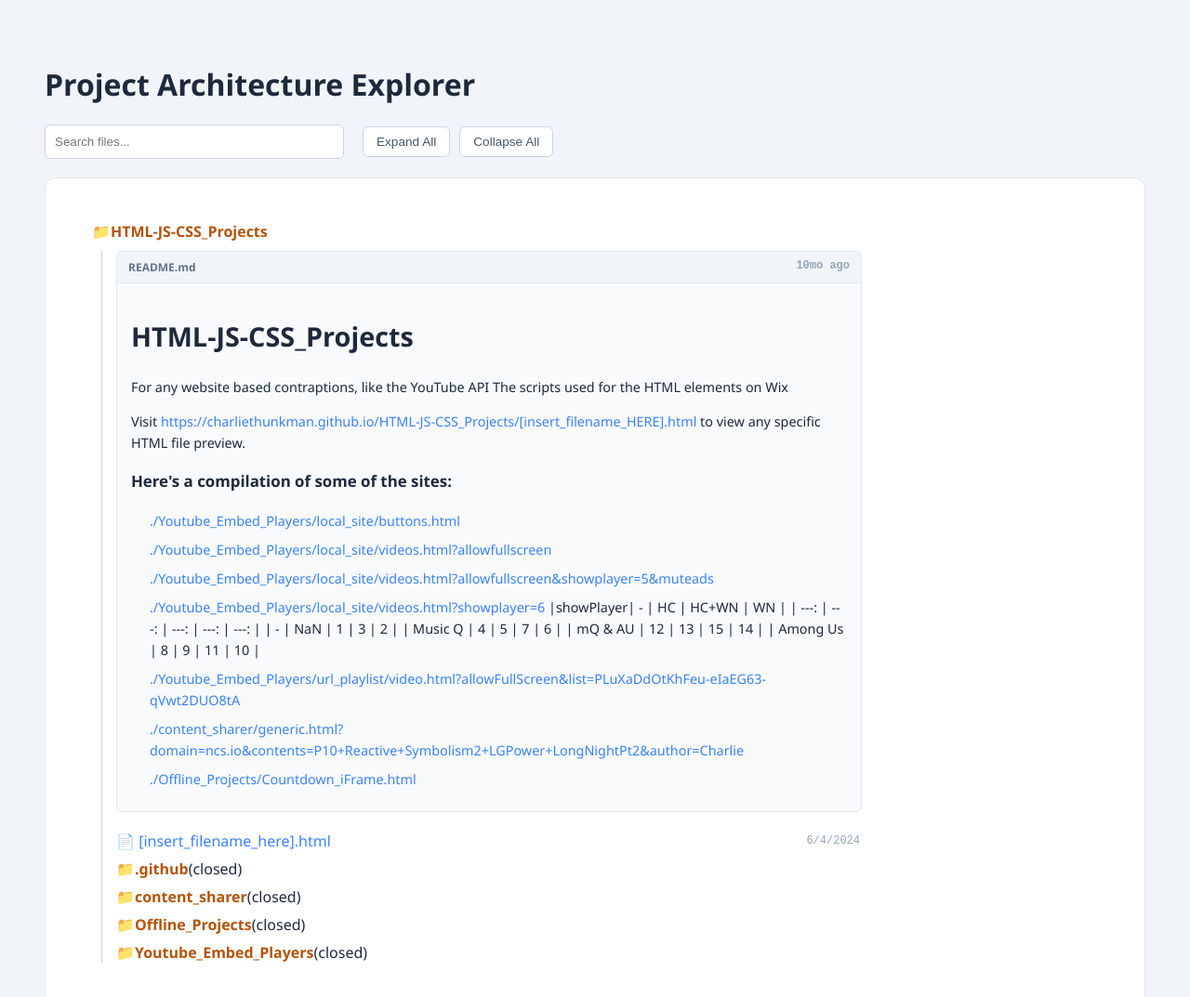
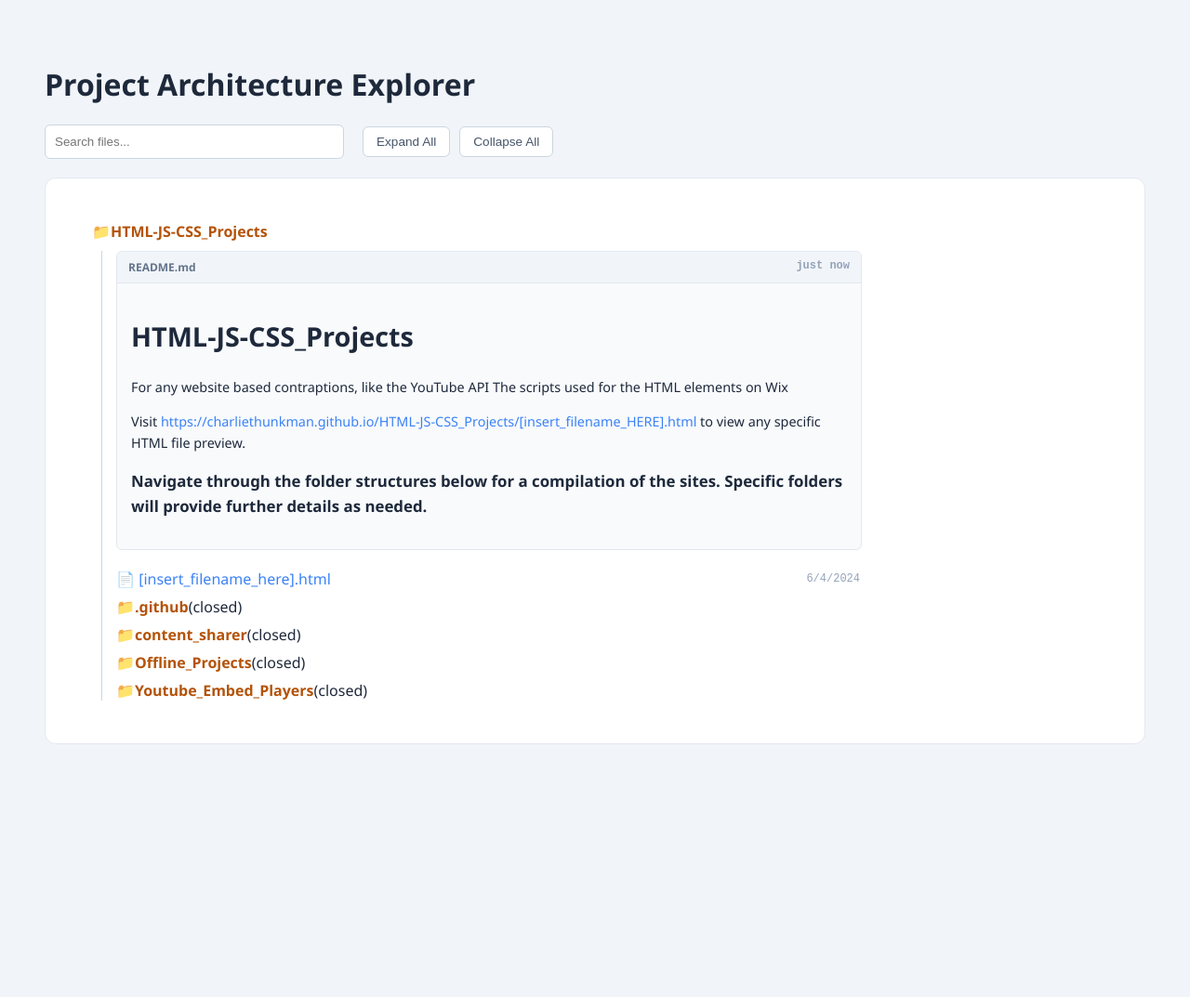
Before and after one commit to CharlieThunkman/HTML-JS-CSS_Projects, a plain HTML site: page index.html in a window 1280 px wide. Shown: the top 1073 px of the page at 93% size. After the commit the page ends 849 px from the top, so only its background shows below. Drawn offline with nearby package versions, Linux system fonts and the light colour scheme.

Commit message:
Automated Index Update [skip ci]

```diff
--- a/index.html
+++ b/index.html
@@ -47,30 +47,16 @@
             <div class="readme-box">
                 <div class="readme-header">
                     <span>README.md</span>
-                    <span class="time-ago" data-time="2026-01-12 07:07:23 -0500"></span>
+                    <span class="time-ago" data-time="2026-11-20 20:40:19 -0500"></span>
                 </div>
                 <div class="markdown-body"># HTML-JS-CSS_Projects
 For any website based contraptions, like the YouTube API
 The scripts used for the HTML elements on Wix
 
-Visit [https://charliethunkman.github.io/HTML-JS-CSS_Projects/[insert_filename_HERE].html](https://charliethunkman.github.io/HTML-JS-CSS_Projects/%5Binsert_filename_here%5D) to view any specific HTML file preview.
+Visit [https://charliethunkman.github.io/HTML-JS-CSS_Projects/[insert_filename_HERE].html](https://charliethunkman.github.io/HTML-JS-CSS_Projects/) to view any specific HTML file preview.
 
 
-
-### Here's a compilation of some of the sites:
-* [./Youtube_Embed_Players/local_site/buttons.html](https://charliethunkman.github.io/HTML-JS-CSS_Projects/Youtube_Embed_Players/local_site/buttons.html)
-* [./Youtube_Embed_Players/local_site/videos.html?allowfullscreen](https://charliethunkman.github.io/HTML-JS-CSS_Projects/Youtube_Embed_Players/local_site/videos.html?allowfullscreen)
-* [./Youtube_Embed_Players/local_site/videos.html?allowfullscreen&showplayer=5&muteads](https://charliethunkman.github.io/HTML-JS-CSS_Projects/Youtube_Embed_Players/local_site/videos.html?allowfullscreen&showplayer=5&muteads)
-* [./Youtube_Embed_Players/local_site/videos.html?showplayer=6](https://charliethunkman.github.io/HTML-JS-CSS_Projects/Youtube_Embed_Players/local_site/videos.html?showplayer=6)
-  |showPlayer|  - 	| HC 	| HC+WN | WN 	|
-  | ---: 	 | ---:	| ---: 	| ---: 	| ---: 	|
-  | 	-	 | NaN	| 1 	| 3 	| 2 	|
-  | Music Q  | 4 	| 5 	| 7 	| 6		|
-  | mQ & AU  | 12 	| 13 	| 15	| 14	|
-  | Among Us | 8  	| 9 	| 11	| 10	|
-* [./Youtube_Embed_Players/url_playlist/video.html?allowFullScreen&list=PLuXaDdOtKhFeu-eIaEG63-qVwt2DUO8tA](https://charliethunkman.github.io/HTML-JS-CSS_Projects/Youtube_Embed_Players/url_playlist/video.html?allowFullScreen&list=PLuXaDdOtKhFeu-eIaEG63-qVwt2DUO8tA)
-* [./content_sharer/generic.html?domain=ncs.io&contents=P10+Reactive+Symbolism2+LGPower+LongNightPt2&author=Charlie](https://charliethunkman.github.io/HTML-JS-CSS_Projects/content_sharer/generic.html?domain=ncs.io&contents=P10+Reactive+Symbolism2+LGPower+LongNightPt2&author=Charlie)
-* [./Offline_Projects/Countdown_iFrame.html](https://charliethunkman.github.io/HTML-JS-CSS_Projects/Offline_Projects/Countdown_iFrame.html)
+### Navigate through the folder structures below for a compilation of the sites. Specific folders will provide further details as needed.
 </div>
             </div>
 
@@ -327,7 +313,7 @@ Video options include:
             <div class="readme-box">
                 <div class="readme-header">
                     <span>README.md</span>
-                    <span class="time-ago" data-time="2024-02-19 17:00:46 -0500"></span>
+                    <span class="time-ago" data-time="2026-11-20 20:40:13 -0500"></span>
                 </div>
                 <div class="markdown-body"># HTML-JS-CSS_Projects
 Instructions on how to customize your experience.
@@ -342,9 +328,9 @@ Instructions on how to customize your experience.
 
 ### Examples:
 
-* https://charliethunkman.github.io/HTML-JS-CSS_Projects/Youtube_Embed_Players/url_playlist/video.html?allowFullScreen&list=PLuXaDdOtKhFeu-eIaEG63-qVwt2DUO8tA
-* https://charliethunkman.github.io/HTML-JS-CSS_Projects/Youtube_Embed_Players/url_playlist/video.html?list=PLuXaDdOtKhFeu-eIaEG63-qVwt2DUO8tA
-* https://charliethunkman.github.io/HTML-JS-CSS_Projects/Youtube_Embed_Players/url_playlist/video.html?list=PLuXaDdOtKhFdgYYaZ5SmkxqHntujrS73k&allowFullScreen
+* [./video.html?allowFullScreen&list=PLuXaDdOtKhFeu-eIaEG63-qVwt2DUO8tA](https://charliethunkman.github.io/HTML-JS-CSS_Projects/Youtube_Embed_Players/url_playlist/video.html?allowFullScreen&list=PLuXaDdOtKhFeu-eIaEG63-qVwt2DUO8tA)
+* [./video.html?list=PLuXaDdOtKhFeu-eIaEG63-qVwt2DUO8tA](https://charliethunkman.github.io/HTML-JS-CSS_Projects/Youtube_Embed_Players/url_playlist/video.html?list=PLuXaDdOtKhFeu-eIaEG63-qVwt2DUO8tA)
+* [./video.html?list=PLuXaDdOtKhFdgYYaZ5SmkxqHntujrS73k&allowFullScreen](https://charliethunkman.github.io/HTML-JS-CSS_Projects/Youtube_Embed_Players/url_playlist/video.html?list=PLuXaDdOtKhFdgYYaZ5SmkxqHntujrS73k&allowFullScreen)
 </div>
             </div>
 
```
